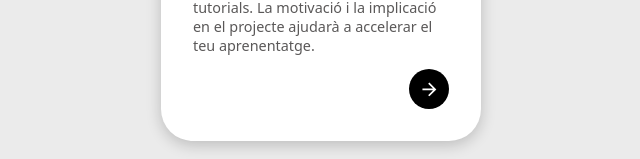
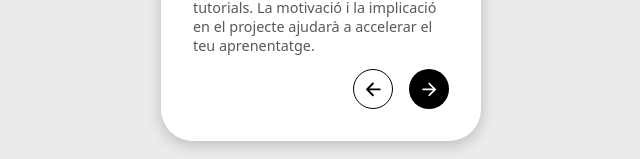
Before and after one commit to annahilla/5-Digital-Onboarding, a React (Vite) app: page / in a window 1280 px wide. Both pictures are taken after a click on the button 748 px from the left and 652 px from the top of the page. Shown: the part 563-722 px from the top of the page, without its empty margins (319-959 px from the left). Built offline with nearby package versions, Linux system fonts and the light colour scheme.

Commit message:
Add functionality to navigate to the previous card and dynamically show navigation buttons

```diff
--- a/src/App.css
+++ b/src/App.css
@@ -37,20 +37,33 @@
     color: rgb(90, 88, 88);
 }
 
-.card-container .card .btn {
+.card-container .card .btn-container {
+    position: absolute;
+    bottom: 0;
+    right: 0;
+    display: flex;
+    gap: 1rem;
+    margin: 2rem;
+}
+
+.card-container .card .btn-container .btn {
     cursor: pointer;
     background-color: black;
     border: 0;
     color: white;
-    margin: 2rem;
     height: 2.5rem;
     width: 2.5rem;
     border-radius: 50%;
-    position: absolute;
-    bottom: 0;
-    right: 0;
     display: flex;
     align-items: center;
     justify-content: center;
     font-size: 1.3rem;
 }
+
+.card-container .card .btn-container .btn-next {}
+
+.card-container .card .btn-container .btn-prev {
+    background-color: transparent;
+    border: 1px solid black;
+    color: black;
+}
--- a/src/App.jsx
+++ b/src/App.jsx
@@ -6,7 +6,7 @@ import meditationImage from './assets/meditation.svg';
 import './App.css'
 
 function App() {
-  const [step, setStep] = useState(0)
+  const [step, setStep] = useState(0);
 
   const tutorialData = [
     {
@@ -30,12 +30,16 @@ function App() {
   ]
 
   const nextStep = () => {
-    setStep(prev => prev + 1)
+    setStep(prev => prev + 1);
+  }
+
+  const prevStep = () => {
+    setStep(prev => prev - 1);
   }
 
   return (
     <>
-      <Card currentCardData={tutorialData[step]} nextStep={nextStep} />
+      <Card currentCardData={tutorialData[step]} tutorialData={tutorialData} step={step} nextStep={nextStep} prevStep={prevStep} />
     </>
   )
 }
--- a/src/components/Card.jsx
+++ b/src/components/Card.jsx
@@ -1,7 +1,9 @@
 import { IoMdArrowForward } from "react-icons/io";
+import { IoArrowBack } from "react-icons/io5";
 
-const Card = ({ currentCardData, nextStep }) => {
+const Card = ({ currentCardData, tutorialData, step, nextStep, prevStep }) => {
     const bgColor = currentCardData.bgColor;
+    console.log(step);
 
     return (
         <div className="card-container">
@@ -11,9 +13,21 @@ const Card = ({ currentCardData, nextStep }) => {
                     <h2>{currentCardData.title}</h2>
                     <p>{currentCardData.description}</p>
                 </div>
-                <button className="btn" onClick={nextStep}>
-                    <IoMdArrowForward />
-                </button>
+                <div className="btn-container">
+                    {
+                        step !== 0
+                        && <button className="btn btn-prev" onClick={prevStep}>
+                            <IoArrowBack />
+                        </button>
+
+                    }
+                    {
+                        step !== tutorialData.length - 1
+                        && <button className="btn btn-next" onClick={nextStep}>
+                            <IoMdArrowForward />
+                        </button>
+                    }
+                </div>
             </div>
         </div>
     )
```
